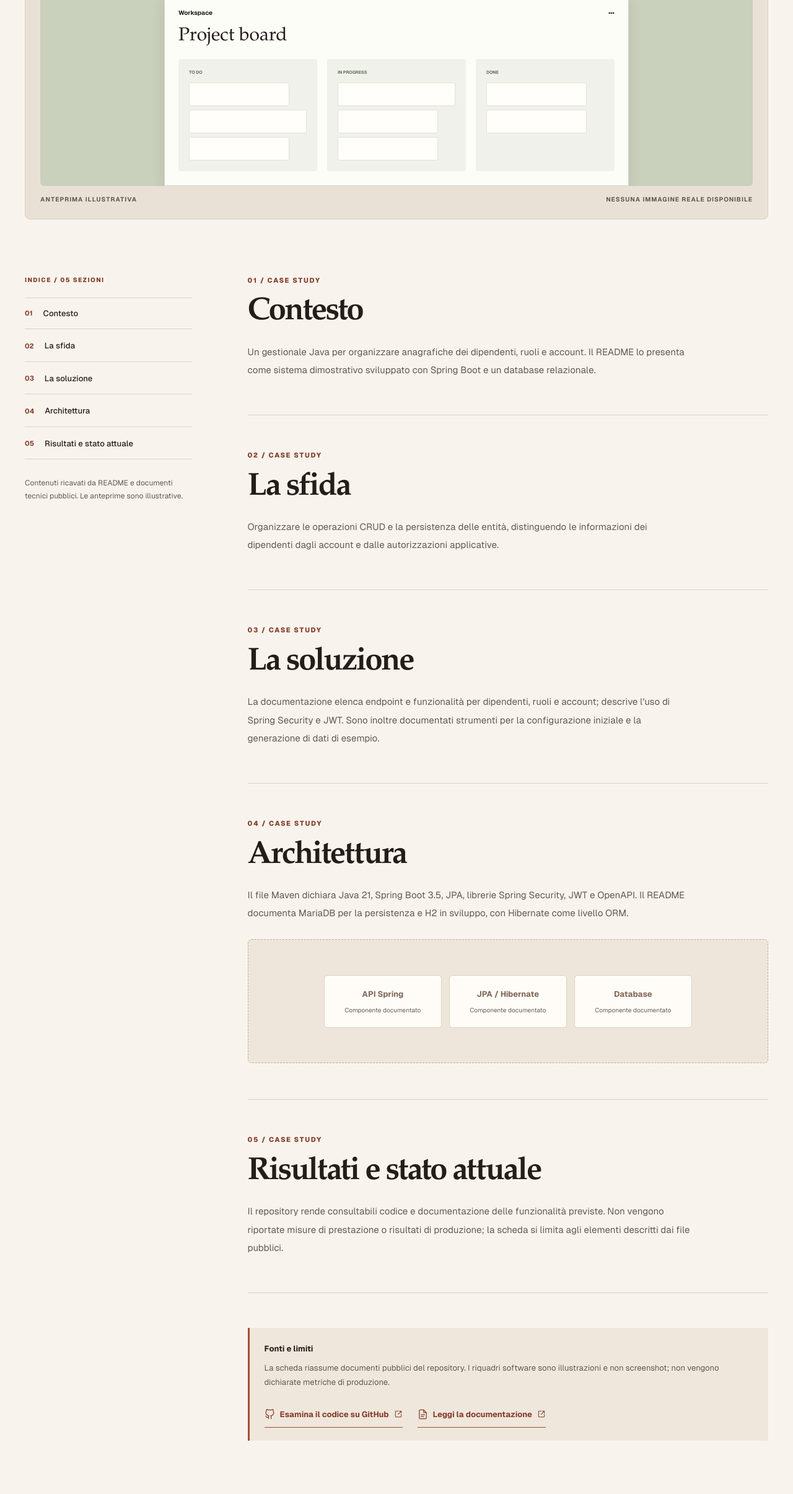
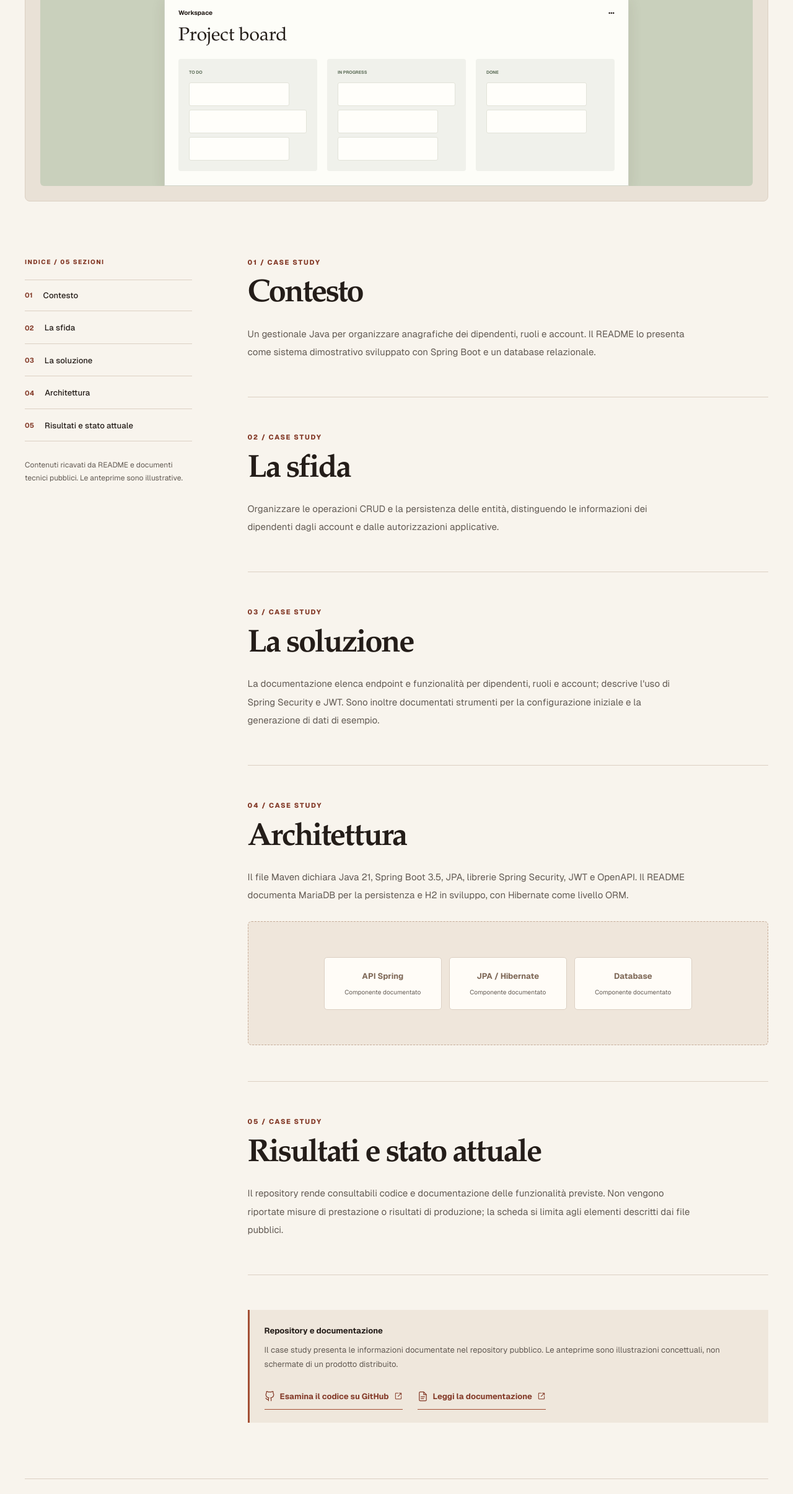
Before and after one commit to ilmuratore/portfolio, a Next.js app: page /projects/azienda-java in a window 1280 px wide. Shown: the part 687-3097 px from the top of the page at 62% size. Built offline with nearby package versions, Linux system fonts and the light colour scheme; no server answers.

Commit message:
content: refine case-study presentation for public CV

```diff
--- a/src/app/projects/[slug]/page.js
+++ b/src/app/projects/[slug]/page.js
@@ -51,7 +51,7 @@ export default async function ProjectDetailPage({ params }) {
             <p>{project.intro}</p>
             <div className="case-tags"><span className="case-status">{project.status}</span>{project.tags.map((tag, i) => <TechBadge key={i} label={tag} />)}</div>
           </header>
-          <div className="case-hero-visual"><ProjectSoftwareVisual variant={project.preview} primaryTech={project.tags[0]} /><div className="case-visual-note"><span>ANTEPRIMA ILLUSTRATIVA</span><span>NESSUNA IMMAGINE REALE DISPONIBILE</span></div></div>
+          <div className="case-hero-visual"><ProjectSoftwareVisual variant={project.preview} primaryTech={project.tags[0]} /></div>
           <div className="case-body">
             <aside className="case-aside">
               <p className="eyebrow">INDICE / 05 SEZIONI</p>
@@ -74,8 +74,8 @@ export default async function ProjectDetailPage({ params }) {
                 </section>
               ))}
               <div className="case-disclosure">
-                <strong>Fonti e limiti</strong>
-                <p>La scheda riassume documenti pubblici del repository. I riquadri software sono illustrazioni e non screenshot; non vengono dichiarate metriche di produzione.</p>
+                <strong>Repository e documentazione</strong>
+                <p>Il case study presenta le informazioni documentate nel repository pubblico. Le anteprime sono illustrazioni concettuali, non schermate di un prodotto distribuito.</p>
                 <div className="case-source-links">
                   <a href={project.repositoryUrl} target="_blank" rel="noopener noreferrer"><UiIcon name="github" size={17} /> Esamina il codice su GitHub <UiIcon name="external" size={14} /></a>
                   <a href={project.documentationUrl} target="_blank" rel="noopener noreferrer"><UiIcon name="file" size={17} /> Leggi la documentazione <UiIcon name="external" size={14} /></a>
```
